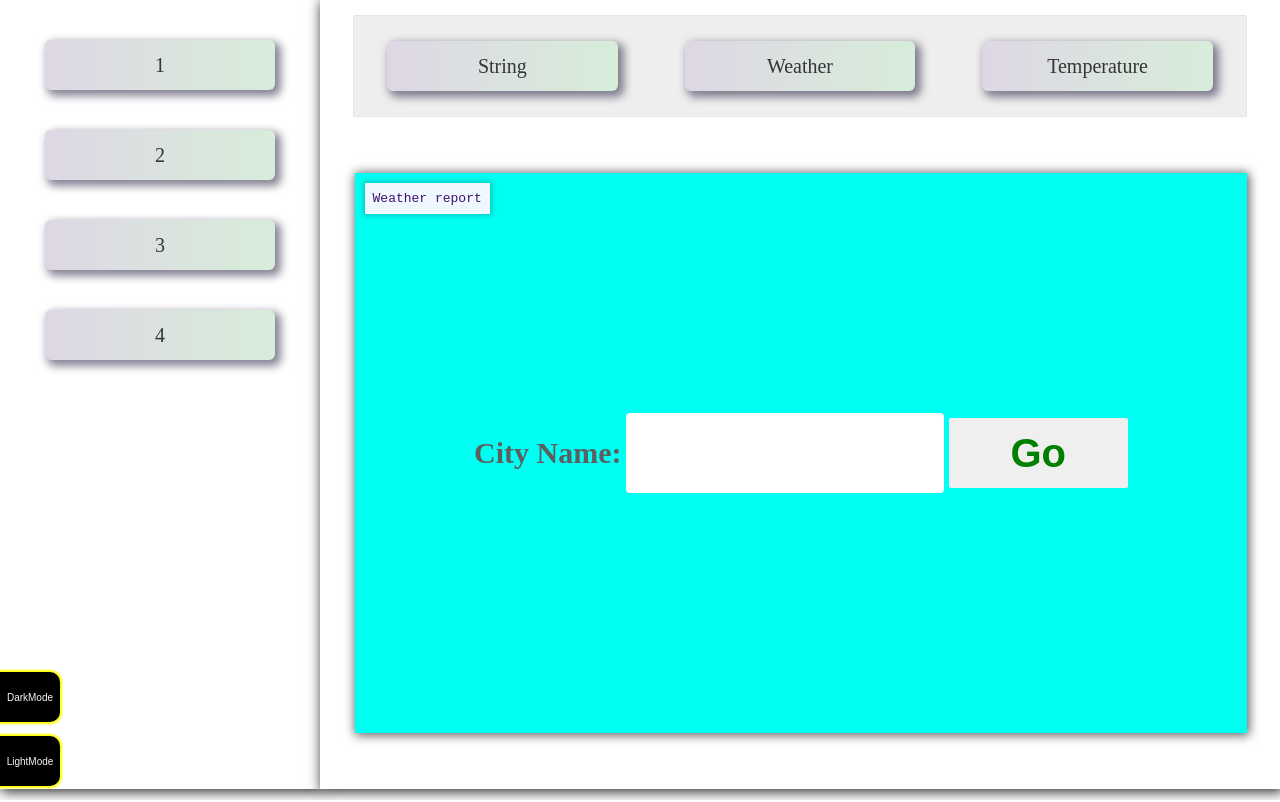
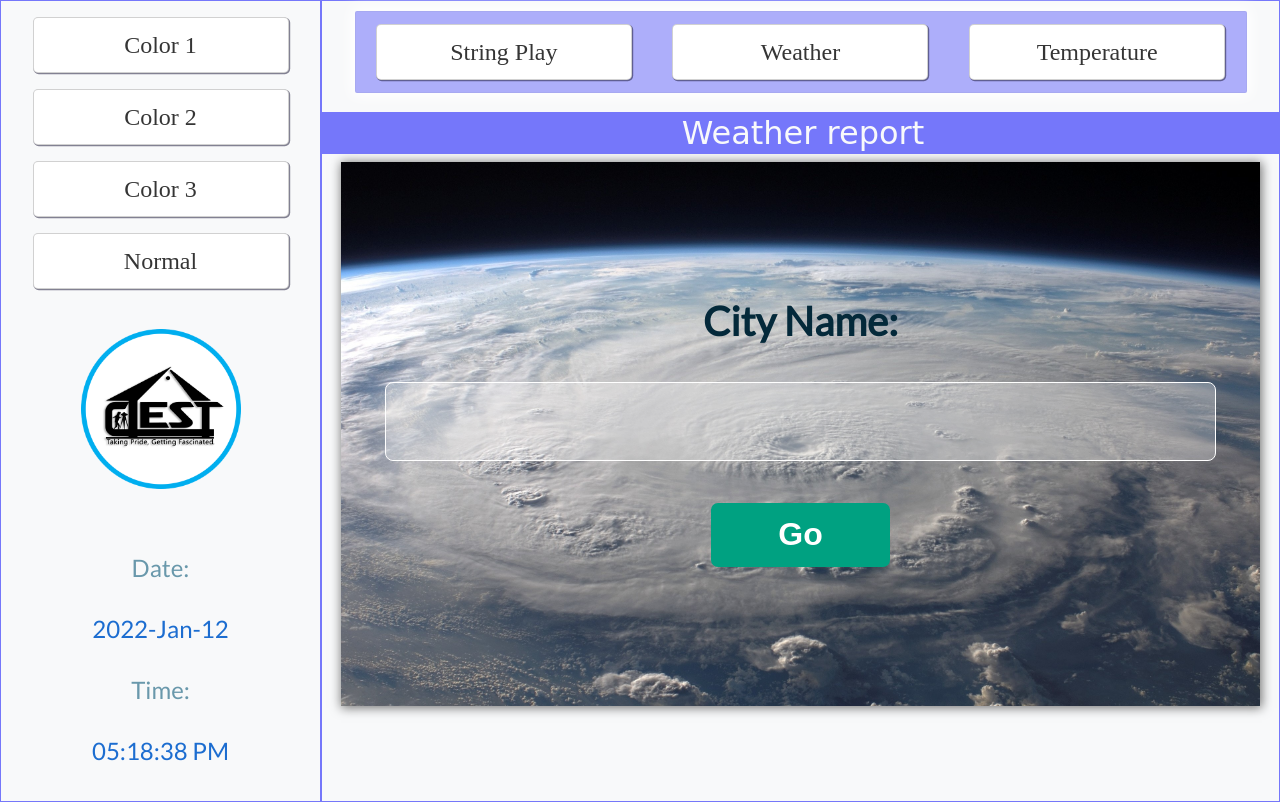
Before and after one commit to rajeshpanjiyar/CEST_TASK, a website: page index.html in a window 1280 px wide. Both pictures are taken after a click on the button "Weather". Drawn offline with Linux system fonts and the light colour scheme.

Commit message:
added new files

```diff
--- a/index.html
+++ b/index.html
@@ -6,60 +6,60 @@
     <meta name="viewport" content="width=device-width, initial-scale=1.0" />
     <title>CEST Club Task</title>
     <link rel="stylesheet" href="css/style.css" />
+    <link rel="stylesheet" href="https://fonts.googleapis.com/css?family=Lato">
   </head>
   <body>
     <form action="/" method="post">
       <div class="div1" id="div1">
-        <!-- <button class = "darkmode" onclick = 'darkmode()' ><img src = "Images/dark.png"></button> -->
-        <input
-          type="button"
-          onclick="darkmode()"
-          value="DarkMode"
-          class="dark"
-          id="dark"
-        />
-        <input
-          type="button"
-          onclick="lightmode()"
-          value="LightMode"
-          class="light"
-          id="light"
-        />
         <div class="left box" id="left">
           <input
             type="button"
-            value="1"
+            value="Color 1"
             class="btn"
             name="btn1"
-            onclick="changeDiv2('#ffc09f','rgba(150, 111, 242, 0.719), rgba(255, 255, 255, 0.507)', 'purple')"
+            onclick="changeDiv2('#9ed2ff','#a0bffd', '#0088FF')"
           />
           <input
             type="button"
-            value="2"
+            value="Color 2"
             class="btn"
             name="btn2"
-            onclick="changeDiv2('#a0ced9','#7af26fb7, rgba(255, 255, 255, 0.507)', 'lightgreen')"
+            onclick="changeDiv2('#AEFEFF','#4FBDBA', '#35858B')"
           />
           <input
             type="button"
-            value="3"
+            value="Color 3"
             class="btn"
             name="btn3"
-            onclick="changeDiv2('#CAF1DE','#f27c6fb7, rgba(255, 255, 255, 0.507)', 'red')"
+            onclick="changeDiv2('#BAFFB4','#95CD41', 'green')"
           />
           <input
             type="button"
-            value="4"
+            value="Normal"
             class="btn"
             name="btn4"
-            onclick="changeDiv2('#F6D7E8','#f2ee6fb7, rgba(255, 255, 255, 0.507)', 'yellow')"
+            onclick="changeDiv2('#F8F9FA','#7577fa91', '#7577FA')"
           />
+
+
+          <div class="logo">
+           <img src = "/Images/CESTlogo.png">
+          </div>
+
+
+          <div class = "dateTime">
+            <p>Date:</p>
+            <span class = "date"></span>
+         <p>Time:</p>
+         <span class = "time"></span>
+        </div>
+
          </div>
         <div class="right box" id="div2">
           <div class="up" id="up">
             <input
               type="button"
-              value="String"
+              value="String Play"
               class="button"
               name="Button1"
               onclick="changeContent1()"
@@ -79,12 +79,15 @@
               onclick="changeContent3()"
             />
           </div>
+          <br>
+          <div class = "topicCover">
+          <span class="topic">Shadow Effect</span>
+        </div>
           <div class="div3 down" id="div3">
-            <span class="topic">Shadow Effect</span>
             <div id="text" contenteditable="" oninput="shadow()">Type here</div>
             <div class="content1" style="display: none">
               <div class="container">
-                <h1>String Poze</h1>
+                <h1>String Play</h1>
                 <textarea
                   placeholder="Write some text here..."
                   onkeyup="countLetters();"
--- a/public/app.js
+++ b/public/app.js
@@ -1,12 +1,15 @@
-function changeDiv2(bgColor, color, borderColor) {
+//change division2
+function changeDiv2(bgColor, color, topicBgColor) {
   document.getElementById("div2").style.background = "" + bgColor + "";
   document.getElementById("div2").style.backgroundSize = "cover";
-  document.getElementById("up").style.background =
-    "linear-gradient(" + color + ")";
-  document.getElementById("h2").style.borderColor = "" + borderColor + "";
+  document.getElementById("up").style.background = "" + color + "";
+  document.querySelector(".topic").style.background = "" + topicBgColor + "";
+  document.querySelector(".topic").style.color = "" + bgColor + "";
+  document.querySelector(".left").style.borderColor = "" + topicBgColor + "";
+  document.querySelector(".right").style.borderColor = "" + topicBgColor + "";
 }
 
-//function for the change in
+//function for the change in div3 content1
 function changeContent1() {
   document.querySelector(".content1").style.display = "block";
   document.querySelector(".content2").style.display = "none";
@@ -14,8 +17,8 @@ function changeContent1() {
   document.getElementById("text").style.display = "none";
   document.querySelector(".div3").style.background = "white";
   document.querySelector(".topic").innerHTML = "Play with String";
-
 }
+//function for the change in div3 content2
 function changeContent2() {
   document.querySelector(".content2").style.display = "block";
   document.querySelector(".content1").style.display = "none";
@@ -24,6 +27,7 @@ function changeContent2() {
   document.querySelector(".div3").style.background = "white";
   document.querySelector(".topic").innerHTML = "Weather report";
 }
+//function for the change in div3 content3
 function changeContent3() {
   document.querySelector(".content3").style.display = "block";
   document.querySelector(".content1").style.display = "none";
@@ -32,48 +36,24 @@ function changeContent3() {
   document.querySelector(".div3").style.background = "white";
   document.querySelector(".topic").innerHTML = "Temperature Converter";
 }
-
-function darkmode() {
-  document.getElementById("div2").style.background = "#17141F";
-  document.getElementById("div3").style.background = "#17141F";
-  document.getElementById("div3").style.color = "white";
-  document.p.style.color = "#5b585f";
-
-  document.getElementById("div1").style.background = "#181719";
-  document.getElementById("div1").style.color = "white";
-  document.getElementById("left").style.background = "#17141F";
-}
-
-function lightmode() {
-  document.getElementById("div2").style.background = "white";
-  document.getElementById("div3").style.background = "white";
-  document.getElementById("div3").style.color = "black";
-  document.p.style.color = "black";
-
-  document.getElementById("div1").style.background = "#E5E5E5";
-  document.getElementById("div1").style.color = "black";
-  document.getElementById("left").style.background = "white";
-}
-
-function shadow()
-{
+//function for the long shadow for welcome screen
+function shadow() {
   var text = document.getElementById("text");
   var shadow = "";
   for (var i = 0; i < 500; i++) {
-    shadow += (shadow ? "," : "") + i * 1 + "px " + i * 1 + "px 0 #01ded3";
+    shadow += (shadow ? "," : "") + i * 1 + "px " + i * 1 + "px 0 #6062d3";
   }
   text.style.textShadow = shadow;
-
 }
 
-//content1
-const textarea = document.querySelector('textarea');
-const count = document.querySelector('.count');
-const wordsCount = document.querySelector('.Wcount');
-const pallin = document.querySelector('.pallin');
-const binary = document.querySelector('.binary');
-function countLetters()
-{
+//content1 string play
+const textarea = document.querySelector("textarea");
+const count = document.querySelector(".count");
+const wordsCount = document.querySelector(".Wcount");
+const pallin = document.querySelector(".pallin");
+const binary = document.querySelector(".binary");
+//function to count letters, world, check binary string, count bits
+function countLetters() {
   const textLength = textarea.value.length;
   let wc = 1;
   let pall = true;
@@ -81,108 +61,156 @@ function countLetters()
   let countZero = 0;
   let countOne = 0;
 
-    if(textLength === 0){
+  if (textLength === 0) {
     bin = false;
-    }else if(textarea.value.charAt(0) !== '0' && textarea.value.charAt(0) !== '1' && textarea.value.charAt(0) !== ' '){
+  } else if (
+    textarea.value.charAt(0) !== "0" &&
+    textarea.value.charAt(0) !== "1" &&
+    textarea.value.charAt(0) !== " "
+  ) {
     bin = false;
-    }else if(textarea.value.charAt(0) === '0'){
+  } else if (textarea.value.charAt(0) === "0") {
     countZero++;
-    }else if(textarea.value.charAt(0) === '1'){
+  } else if (textarea.value.charAt(0) === "1") {
     countOne++;
   }
 
+  for (let i = 1; i < textLength; i++) {
+    let string1 = textarea.value.charAt(i - 1);
+    let string2 = textarea.value.charAt(i);
+    let string3 = textarea.value.charAt(textLength - i);
 
-    for(let i = 1;i < textLength; i++){
-        let string1 =  textarea.value.charAt(i-1);
-        let string2 =  textarea.value.charAt(i);
-        let string3 =  textarea.value.charAt(textLength - i);
-
-        if( string1 == ' ' && string2 != ' '){
+    if (string1 == " " && string2 != " ") {
       wc++;
     }
-        if(string1 !== string3){
+    if (string1 !== string3) {
       pall = false;
     }
 
-        if(string2 !== '1' && string2 !== '0' && string2 !== ' ' ){
+    if (string2 !== "1" && string2 !== "0" && string2 !== " ") {
       bin = false;
     }
-        if(string2 === '1'){
+    if (string2 === "1") {
       countOne++;
     }
-        if(string2 === '0'){
+    if (string2 === "0") {
       countZero++;
     }
   }
-    if(textLength === 0){
+  if (textLength === 0) {
     wc = 0;
   }
-    if(pall === false){
+  if (pall === false) {
     document.querySelector(".pallin").style.color = "#f00";
-    }else{
+  } else {
     document.querySelector(".pallin").style.color = "rgb(29, 150, 45)";
   }
 
-    if(bin === false){
+  if (bin === false) {
     document.querySelector(".binary").style.color = "#f00";
-    }else{
+  } else {
     document.querySelector(".binary").style.color = "rgb(29, 150, 45)";
   }
 
   wordsCount.innerHTML = `${wc}`;
   pallin.innerHTML = `${pall}`;
   count.innerHTML = `${textLength}`;
-    if(bin === false){
+  if (bin === false) {
     binary.innerHTML = `${bin}`;
-    }else{
-    binary.innerHTML = `${bin}` + " (Count of 0's: " + `${countZero}`+ ", 1's: " + `${countOne}` + ")";
+  } else {
+    binary.innerHTML =
+      `${bin}` +
+      " (Count of 0's: " +
+      `${countZero}` +
+      ", 1's: " +
+      `${countOne}` +
+      ")";
   }
 }
+//content2 requires weather api call
 
-//tc
-
+//content3 logic for temperature conversion
 let kelvin = document.getElementById("kelvin");
 let celsius = document.getElementById("celsius");
 let fahren = document.getElementById("fahren");
 
-
-function KelToCelAndFar()
-{
-    let coutput = (parseFloat(kelvin.value) - 273.15);
+function KelToCelAndFar() {
+  let coutput = parseFloat(kelvin.value) - 273.15;
   celsius.value = parseFloat(coutput.toFixed(2));
 
-    let foutput = (parseFloat(celsius.value * 9/5) + 32);
+  let foutput = parseFloat((celsius.value * 9) / 5) + 32;
   fahren.value = parseFloat(foutput.toFixed(2));
 
   console.log(coutput);
   console.log(foutput);
-
 }
 
-function FarToCelAndKel()
-{
-
-    let coutput = (parseFloat(fahren.value - 32) * 5/9);
+function FarToCelAndKel() {
+  let coutput = (parseFloat(fahren.value - 32) * 5) / 9;
   celsius.value = parseFloat(coutput.toFixed(2));
 
-    let koutput = (parseFloat(coutput + 273.15));
+  let koutput = parseFloat(coutput + 273.15);
   kelvin.value = parseFloat(koutput.toFixed(2));
 
   console.log(coutput);
   console.log(koutput);
-
 }
 
-function CelToKelAndFar()
-{
-
-    let foutput = (parseFloat(celsius.value * 9/5) + 32);
+function CelToKelAndFar() {
+  let foutput = parseFloat((celsius.value * 9) / 5) + 32;
   fahren.value = parseFloat(foutput.toFixed(2));
 
-    let koutput = (parseFloat(foutput - 32) * 5/9 + 273.15);
+  let koutput = (parseFloat(foutput - 32) * 5) / 9 + 273.15;
   kelvin.value = parseFloat(koutput.toFixed(2));
 
   console.log(foutput);
   console.log(koutput);
+}
 
+//time and date code logic
+function timeDate() {
+  var today = new Date();
+  var currentDay = today.getDay();
+  const month = [
+    "Jan",
+    "Feb",
+    "Mar",
+    "Apr",
+    "May",
+    "Jun",
+    "Jul",
+    "Aug",
+    "Sep",
+    "Oct",
+    "Nov",
+    "Dec",
+  ];
+
+  var timeUnit = "AM";
+
+  var date =
+    today.getFullYear() +
+    "-" +
+    month[today.getMonth()] +
+    "-" +
+    today.getDate() +
+    " ";
+  var hour = (today.getHours() - 12);
+  var minute = today.getMinutes();
+  var second = today.getSeconds();
+
+  var time =
+    (hour<10?"0"+hour:hour) + ":" + (minute<10?"0"+minute:minute)+ ":" + (second<10?"0"+second:second);
+  // console.log(date, time);
+
+  if (today.getHours() >= 12) {
+    timeUnit = "PM";
+  } else {
+    timeUnit = "AM";
   }
+
+  document.querySelector(".time").innerHTML = "" + time + " " + timeUnit;
+  document.querySelector(".date").innerHTML = "" + date + "";
+}
+timeDate();
+var t = setInterval(timeDate, 1000);
--- a/public/css/style.css
+++ b/public/css/style.css
@@ -1,93 +1,110 @@
 body {
   margin: 0;
+  overflow: hidden;
+  font-family: "Lato", sans-serif;
 }
 .div1 {
   display: flex;
-  background: #e5e5e5;
+  background: #f8f9fa;
 }
 .box {
-  /* margin: 20px; */
   border-radius: 0px;
-  box-shadow: 2px 2px 12px 1px rgb(44, 44, 44);
 }
 .left {
   width: 25%;
-  background-color: white;
-  /* background: url("Images/bg.png"); */
+  height: 100vh;
+  background: #f8f9fa;
+  border: 1px solid #7577fa;
 }
 .right {
   width: 75%;
+  height: 100vh;
   margin-left: 0px;
-  background: white;
+  background: #f8f9fa;
+  border: 1px solid #7577fa;
+  position: relative;
 }
 .btn,
 .button {
   margin: auto;
-  height: 50px;
-  min-width: 18vw;
+  height: 7vmin;
+  min-width: 20vw;
   display: block;
   border-style: none;
-  border-radius: 6px;
+  border-radius: 5px;
   cursor: pointer;
   color: rgb(53, 53, 53);
-  background-image: linear-gradient(to right, rgba(102, 51, 153, 0.125), rgba(64, 224, 85, 0.139));
-  box-shadow: 4px 4px 8px 2px #201c3c8a;
-  font-size: 20px;
+  background-color: white;
+  box-shadow: 0.1vh 0.1vh 0px 0.05vh #201c3c8a;
+  border: 0.5px solid rgba(48, 46, 46, 0.221);
+  font-size: 3vmin;
   font-family: "Times New Roman", Times, serif;
-  border: none;
 }
 .btn:hover,
 .button:hover {
-  color: #333;
-  font-size: 24px;
-  background-image: linear-gradient(to right, rgba(102, 51, 153, 0.205), rgba(64, 224, 85, 0.212));
-
+  color: rgb(111, 110, 110);
+  font-size: 3.3vmin;
+  box-shadow: 0.1vh 0.1vh 0px 0.05vh #201c3c00;
+  border: 1px solid rgb(29, 85, 182);
+  background: #e5e5e5;
 }
 .btn {
   margin-top: 5vh;
+  width: 80%;
+  border-radius: 5;
 }
 
 .up {
   display: flex;
-  height: 100px;
+  height: 10vh;
   border-radius: 2px;
   width: 93%;
-  margin: 15px auto 15px auto;
-  background: #8e8e8e27;
+  margin: 10px auto 0px auto;
+  background: #7577fa91;
   border: 1px solid rgba(0, 0, 0, 0.034);
   box-shadow: 0px 0px 14px 4px white;
 }
-
+.topicCover {
+  display: flex;
+  justify-content: center;
+  align-items: center;
+}
+.topic {
+  /* position: relative; */
+  text-align: center;
+  padding: 2px 0px 2px 5px;
+  width: 100%;
+  color: #f8f9fa;
+  /* z-index: 4; */
+  font-size: 4vmin;
+  background-color: #7577fa;
+  font-family: cursive;
+  /* border-top-right-radius: 25px;
+  border-top-left-radius: 25px; */
+}
+.div3,
+.container {
+  margin: 1vh 1.5vw;
+  width: 96%;
+  height: 68vh;
+  border-radius: 0px;
+  box-shadow: 1px 1px 10px 1px hsl(0, 0%, 46%);
+}
 .div3 {
-  margin: 3.5rem 2.7vw;
-  width: 93%;
-  height: 70vh;
-  background: #00fff3;
-  border-radius: 0px;
-  overflow: scroll;
-  box-shadow: 1px 1px 10px 1px #595959;
-}
-
-.topic {
-  position: absolute;
-  padding: 8px;
-  color: #3f136b;
-  z-index: 2;
-  background-color: aliceblue;
-  font-family: monospace;
-  box-shadow: 0px 0px 5px 2px rgba(0, 0, 0, 0.2);
-  margin: 10px;
+  overflow: hidden;
+  display: flex;
+  align-items: center;
+  justify-content: center;
+  background: url("/Images/bg.png");
 }
 
 #text {
   position: relative;
-  color: #fff;
+  color: aliceblue;
   font-weight: 700;
-  font-size: 10em;
+  font-size: 20vmin;
   outline: none;
-  width: 100%;
   text-align: center;
-  text-shadow: 1px 1px 0 #5c5f5f;
 }
 
 h2 {
@@ -101,188 +118,201 @@ p {
   font-size: 20px;
   height: fit-content;
 }
-img {
-  width: 20vw;
-  height: 18vw;
-  border-radius: 5px;
-  background-color: #07adef;
-  /* box-shadow: 1px 14px 10px 8px rgb(148, 59, 204); */
-  border-radius: 200px;
-}
 
 /*String*/
 .container {
-  width:92%;
-  padding: 40px;
+  margin: auto;
+  padding: 2vmin;
+  height: fit-content;
+  width: 50vw !important;
+  position: relative;
+  z-index: 0;
+  height: auto;
   background-color: #e3f2fd;
-  display: flex;
-  flex-direction: column;
   box-shadow: 0 5px 15px 5px rgba(0, 0, 0, 0.274);
-  overflow: hidden;
 }
-.container h1{
-  font-size: 2em;
+@media all and (max-height: 292px) and (min-height: 10px), (min-width: 20px) {
+  .container {
+    height: 60vh;
+  }
+  .container textarea {
+    height: 20vh !important;
+    margin-bottom: 1vh !important;
+    font-size: 2vmin !important;
+    padding: 0px !important;
+  }
+  .btn {
+    margin-top: 2vh;
+  }
+}
+
+.container h1 {
+  font-size: 4vmin;
   margin-bottom: 10px;
   color: #333;
 }
 .container textarea {
   position: relative;
-  margin-bottom: 10px;
+  margin: 0px;
   resize: none;
-  height: 200px;
+  height: 25vh;
   width: 90% !important;
-  font-size: 18px;
+  font-size: 3vmin;
   border: none;
   outline: none;
+  padding: 10px !important;
 }
+.container textarea:focus {
+  border: 1px solid #1667e052;
+  border-radius: 4px;
+}
+
 .container p {
   display: flex;
   align-items: center;
-  font-size: 20px;
+  font-size: 3vmin;
   color: #333;
-  padding:0px;
-  margin:9px;
+  padding: 0px;
+  margin: 1vmin;
 }
 .container p .count,
 .container p .Wcount {
-  font-size: 24px;
+  font-size: 3vmin;
   color: rgb(224, 129, 13);
   font-weight: 600;
   margin-left: 10px;
 }
 .container p .pallin,
 .container p .binary {
-  font-size: 24px;
+  font-size: 3vmin;
   color: rgb(29, 150, 45);
   font-weight: 600;
   margin-left: 10px;
 }
 
 /* Weather report */
-.content2 div{
+.content2 {
+  width: 100%;
+  background: url("/Images/weather.jpg");
+  background-size: cover;
+}
+.content2 div {
   display: flex;
+  flex-direction: column;
   justify-content: center;
   align-items: center;
- width: 100%;
- height:70vh;
- background-color: #00fff3;
+  height: 68vh;
+  /* background-color: #00fff3; */
 }
-.content2 label{
-  font-size: 30px;
+.content2 label {
+  font-size: 5vmin;
   font-weight: 600;
-  color:#5c5f5f;
-  margin:5px;
+  color: #04293a;
+  margin: 5px;
 }
-.content2 input{
+.content2 input {
   outline: none;
-  border:none;
-  width: 24vw;
-  height: 70px;
-  padding:5px;
-  border-radius: 4px;
-  color:grey;
-  font-size: 40px;
+  border: none;
+  padding: 2vmin 3vmin;
+  width: 85%;
+  margin: 4vmin 5vmin;
+  border-radius: 8px;
+  color: #1a1a1a;
+  border: 1px solid white;
+  background-color: #ffffff48;
+  font-size: 5vmin;
 }
-.content2 input:focus{
+.content2 input:focus {
   border: 1px solid #1667e0;
-  border-radius: 4px;
+  background-color: white;
+  border-radius: 8px;
 }
 
-.content2 button{
+.content2 button {
   outline: none;
-  border:none;
+  border: none;
   width: 14vw;
-  height: 70px;
-  font-size: 40px;
-  color:green;
+  height: 8vh;
+  font-size: 4vmin;
+  color: white;
+  font-weight: bold;
+  background-color: #00a181;
   font-weight: 600;
-  margin:5px;
-  border-radius: 2px;
+  margin: 10px;
+  border-radius: 7px;
 }
-.content2 button:hover{
-  background-color: grey;
-  color:lightgreen;
-}
-
-.darkmode {
-  width: 60px;
-  height: 55px;
-  background-color: #07adef;
-  border-bottom-right-radius: 20px;
-  border-top-right-radius: 20px;
-  color: aquamarine;
-  position: absolute;
-  top: 85vh;
-  z-index: 1;
-}
-/* .darkmode img{
-    width:40px;
-    height:38px;
-    padding:1px;
-    margin:1px;
-    background-color: white;
-  }
-  .darkmode:hover {
-    background-color: black;
-  } */
-.dark,
-.light {
-  position: absolute;
-  top: 84%;
-  width: 60px;
-  height: 50px;
-  z-index: 2;
-  border: none;
-  color: whitesmoke;
-  background-color: black;
-  font-size: 10px;
-  border-bottom-right-radius: 10px;
-  border-top-right-radius: 10px;
-  box-shadow: 0px 0px 2px 2px yellow;
-}
-.light {
-  position: absolute;
-  top: 92%;
+.content2 button:hover {
+  background-color: #038b70;
+  color: rgb(202, 203, 204);
 }
 
 /* Temperature Converter */
 .container2 {
   display: flex;
   flex-direction: column;
-  width: 40vw;
-  height: 51vh;
-  margin:6vh 13vw;
-  padding:25px;
+  width: fit-content;
+  height: fit-content;
+  margin: 6vh 13vw;
+  padding: 2vw 4vw !important;
   background-color: white;
   box-shadow: 1px 1px 50px 2px rgb(0, 0, 0);
   align-items: center;
   justify-content: center;
 }
 
-.container2 input{
-   font-size: 30px;
-    border:1px solid rgb(174, 184, 183);
-    border-radius: 3px;
-    margin:10px;
-    width:20vw;
-    outline: none;
+.container2 input {
+  font-size: 4vmin;
+  border: 1px solid rgb(174, 184, 183);
+  border-radius: 3px;
+  margin: 1vmin;
+  width: 40vw;
+  outline: none;
 }
 /* vvi property */
-.container2 input:focus{
-  border:1px solid rgb(79, 140, 247);
+.container2 input:focus {
+  border: 1px solid rgb(79, 140, 247);
 }
-.container2 label{
-  margin:10px;
+.container2 label {
+  margin: 1vmin;
 }
-.reset{
-    background-color: rgb(219, 227, 227);
-    color:rgb(99, 97, 97);
-     border:none;
-     padding:15px 15px;
-     border-radius: 1px;
-     width: fit-content;
+.reset {
+  background-color: rgb(219, 227, 227);
+  color: rgb(99, 97, 97);
+  border: none;
+  padding: 1vmin 1vmin;
+  border-radius: 1px;
+  width: fit-content;
 }
-.reset:hover{
+.reset:hover {
   background-color: rgb(150, 150, 150);
-  color:azure;
+  color: azure;
 }
+.dateTime {
+  margin-top: 5vh;
+  display: flex;
+  flex-direction: column;
+  justify-content: center;
+  align-items: center;
+}
+.dateTime p {
+  color: #6998ab;
+  font-size: 3vmin;
+}
+
+.time,
+.date {
+  color: #1c6dd0;
+  padding: 1vmin;
+  font-size: 3vmin;
+}
+.logo {
+  margin-top: 5vh;
+  display: flex;
+  flex-direction: column;
+  justify-content: center;
+  align-items: center;
+}
+
+img {
+  width: 20vmin;
+}
```
Also changed, not shown: server.js (+4 -10 lines), README.md, public/Images/weather.jpg (added), 2 other files. Lines whose indentation alone changed are shown as unchanged.
